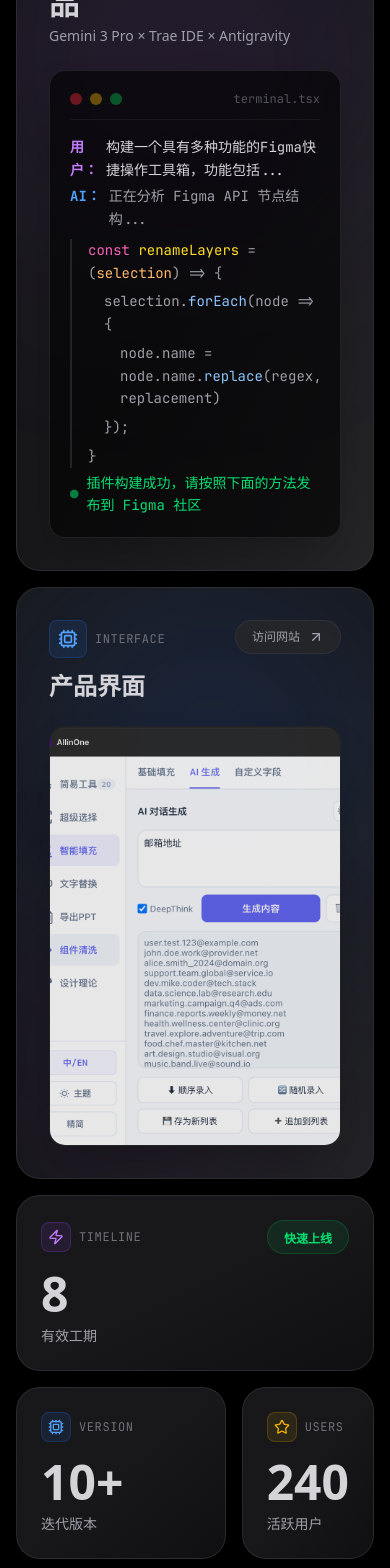
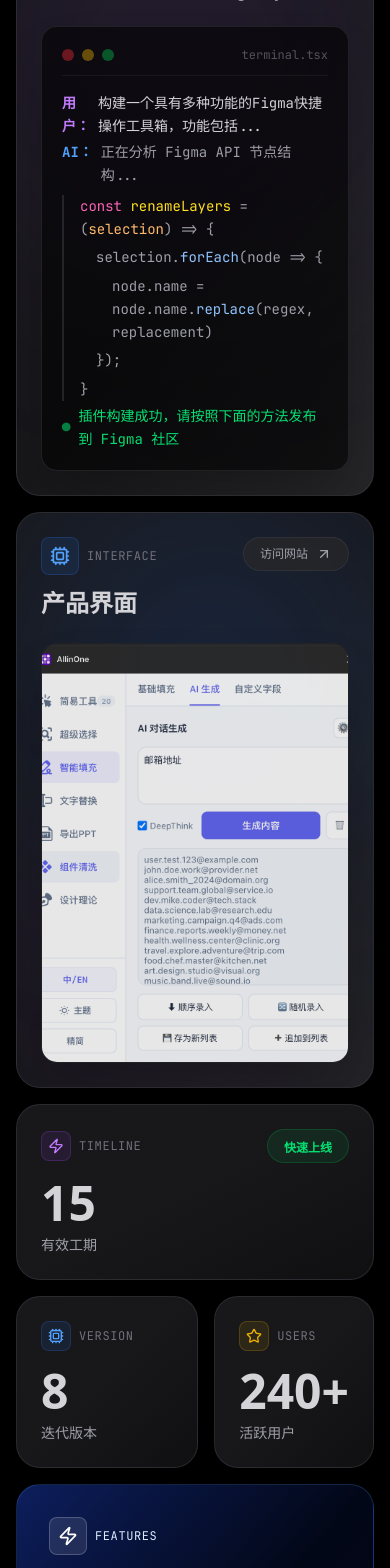
Before and after one commit to BTBON9090/Profile-2026, a Next.js app: page / in a window 390 px wide. Shown: the part 1499-3067 px from the top of the page. Built offline with nearby package versions, Linux system fonts and the light colour scheme.

Commit message:
fix: 减小 hero 移动端顶部间距

```diff
--- a/src/components/sections/all-in-one.tsx
+++ b/src/components/sections/all-in-one.tsx
@@ -79,7 +79,7 @@
           <div className="absolute inset-0 bg-gradient-to-br from-purple-500/10 via-transparent to-blue-500/5 opacity-0 group-hover:opacity-100 transition-opacity duration-700"></div>
           <div className="absolute top-0 right-0 w-96 h-96 bg-purple-500/10 blur-[120px] rounded-full"></div>
 
-          <div className="p-8 h-full flex flex-col relative z-10">
+          <div className="p-6 md:p-8 h-full flex flex-col relative z-10">
             <div className="mb-6">
               <div className="flex items-center gap-2 mb-3">
                 <div className="p-2 bg-purple-500/10 rounded-lg border border-purple-500/20">
@@ -133,7 +133,7 @@
           <div className="absolute top-0 right-0 w-80 h-80 bg-blue-500/20 blur-[120px] rounded-full"></div>
           <div className="absolute bottom-0 left-0 w-60 h-60 bg-purple-500/10 blur-[100px] rounded-full"></div>
 
-          <div className="p-8 h-full flex flex-col relative z-10">
+          <div className="p-6 md:p-8 h-full flex flex-col relative z-10">
             <div className="flex justify-between items-start mb-6">
               <div>
                 <div className="flex items-center gap-2 mb-3">
@@ -186,7 +186,7 @@
             </div>
 
             <div>
-              <div className="text-5xl font-bold text-zinc-300 group-hover:text-purple-400 transition-colors duration-300 mb-2">8</div>
+              <div className="text-5xl font-bold text-zinc-300 group-hover:text-purple-400 transition-colors duration-300 mb-2">15</div>
               <div className="text-sm text-zinc-400">{t.allInOne.timeline.days}</div>
             </div>
           </div>
@@ -206,7 +206,7 @@
             </div>
 
             <div>
-              <div className="text-5xl font-bold text-zinc-300 group-hover:text-blue-400 transition-colors duration-300 mb-2">10+</div>
+              <div className="text-5xl font-bold text-zinc-300 group-hover:text-blue-400 transition-colors duration-300 mb-2">8</div>
               <div className="text-sm text-zinc-400">{t.allInOne.version.iterations}</div>
             </div>
           </div>
@@ -226,7 +226,7 @@
             </div>
 
             <div>
-              <div className="text-5xl font-bold text-zinc-300 group-hover:text-yellow-400 transition-colors duration-300 mb-2">240</div>
+              <div className="text-5xl font-bold text-zinc-300 group-hover:text-yellow-400 transition-colors duration-300 mb-2">240+</div>
               <div className="text-sm text-zinc-400">{t.allInOne.users.active}</div>
             </div>
           </div>
@@ -249,7 +249,7 @@
                 </div>
                 <span className="text-xs font-mono text-blue-100 tracking-wider">{t.allInOne.features.label}</span>
               </div>
-              <div className="text-6xl font-bold mb-2">26</div>
+              <div className="text-6xl font-bold mb-2">26+</div>
               <div className="text-sm text-blue-100/80">{t.allInOne.features.count}</div>
             </div>
 
```
